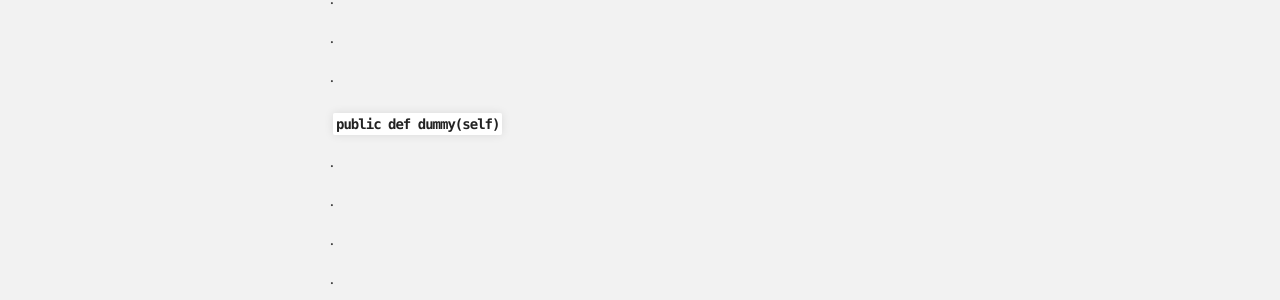
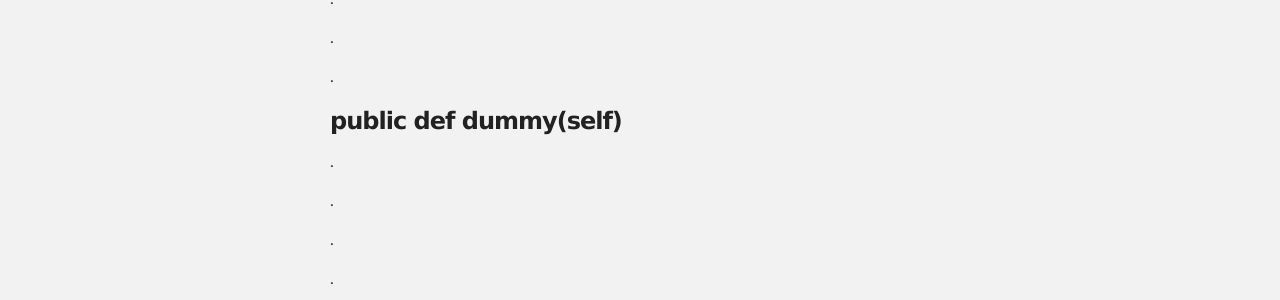
Before and after one commit to siloutil/siloutil.github.io, a Jekyll site: the page built from doc/example.md, in a window 1280 px wide. Shown: the part 1050-1350 px from the top of the page. Built offline with Jekyll 4.4.1, drawn with Linux system fonts in a browser that asks for light colours; our own code applies the rules of GitHub Pages for plain Markdown files.

```diff
--- a/doc/example.md
+++ b/doc/example.md
@@ -36,7 +36,7 @@ Examples
 .
 
 .
-### `public def dummy(self)` {#anchor}
+### public def dummy(self) {#anchor}
 
 
 .
```
